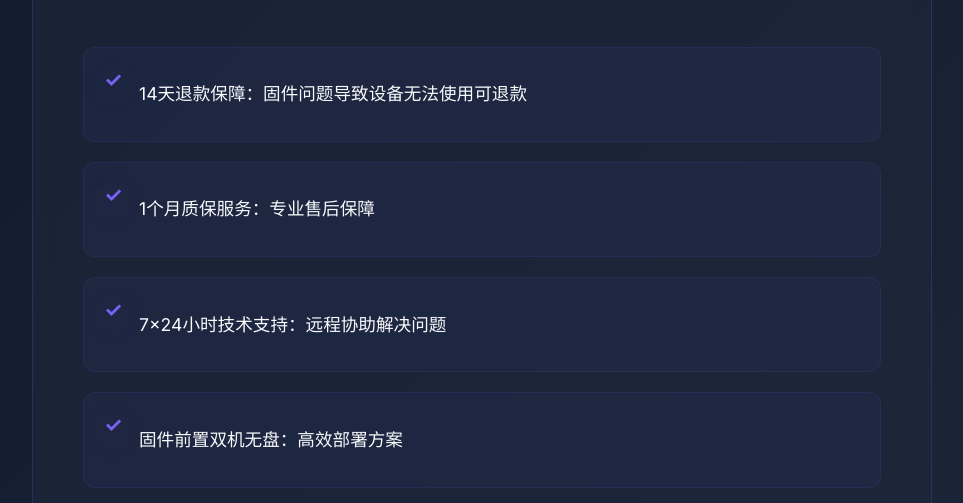
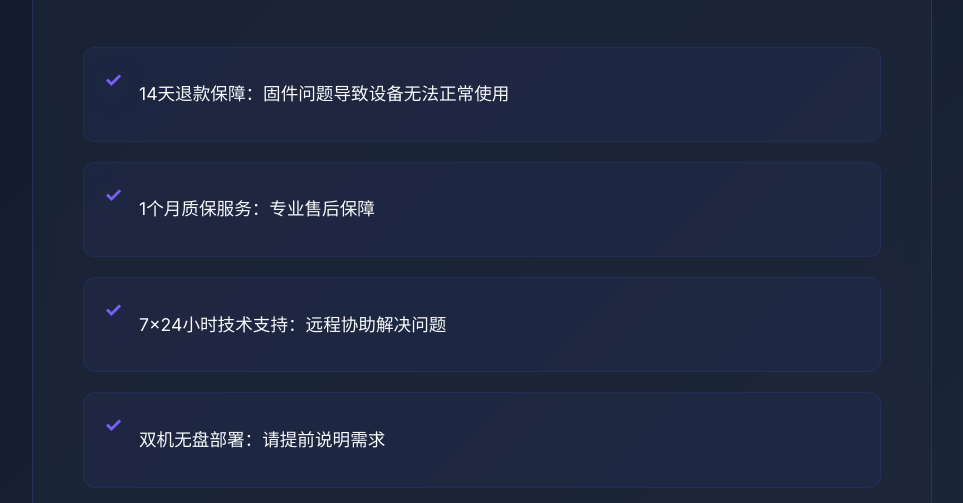
Before and after one commit to fmc999/dmawy, a plain HTML site: page index.html in a window 1280 px wide. Shown: the part 2923-3426 px from the top of the page, without its empty margins (158-1121 px from the left). Drawn offline with Linux system fonts and the light colour scheme.

Commit message:
Update index.html

```diff
--- a/index.html
+++ b/index.html
@@ -141,7 +141,7 @@
                     <div class="pricing-features">
                         <div class="feature-item">
                             <span class="feature-icon">✓</span>
-                            <span>14天退款保障：固件问题导致设备无法使用可退款</span>
+                            <span>14天退款保障：固件问题导致设备无法正常使用</span>
                         </div>
                         <div class="feature-item">
                             <span class="feature-icon">✓</span>
@@ -153,7 +153,7 @@
                         </div>
                         <div class="feature-item">
                             <span class="feature-icon">✓</span>
-                            <span>固件前置双机无盘：高效部署方案</span>
+                            <span>双机无盘部署：请提前说明需求</span>
                         </div>
                     </div>
 
```
